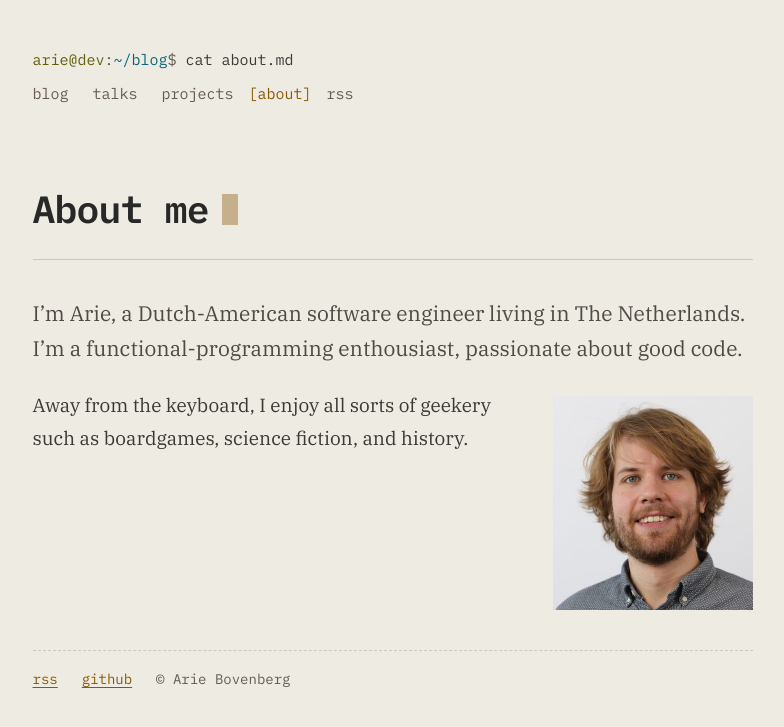
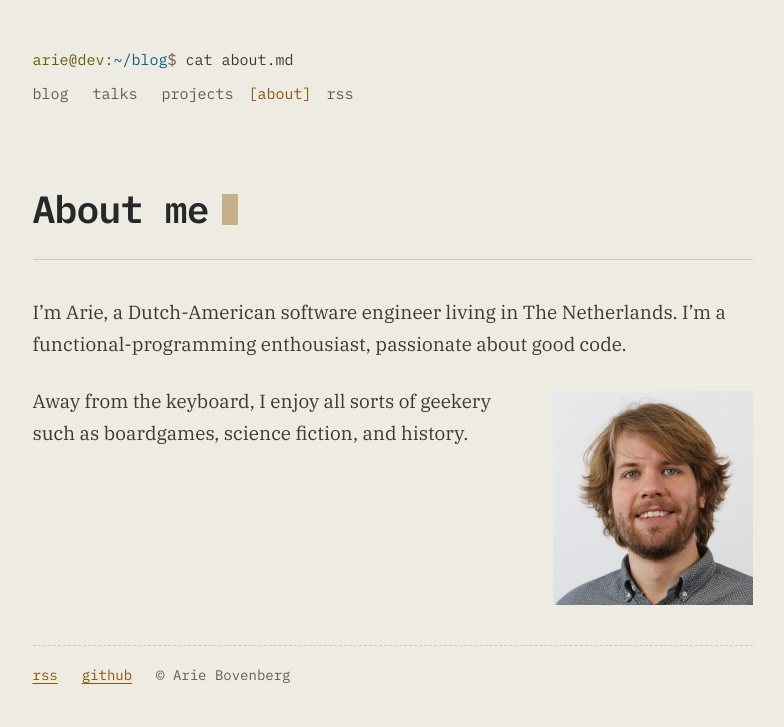
Before and after one commit to ariebovenberg/ariebovenberg.github.io, a Jekyll site: the page built from _pages/about.md, in a window 1280 px wide. Shown: the top 727 px of the page, without its empty margins (240-1024 px from the left). Built offline with Jekyll 4.4.1, drawn with Linux system fonts in a browser that asks for light colours.

Commit message:
remove separate lede formatting

```diff
--- a/_sass/base.scss
+++ b/_sass/base.scss
@@ -108,11 +108,6 @@ a:hover { text-decoration-thickness: 2px; }
 }
 .post-meta .tags { margin-left: 1.25em; }
 
-.post-content > p:first-child {
-  font-size: var(--text-lede);
-  line-height: 1.65;
-  color: var(--lede);
-}
 .post-content p,
 .post-content ul,
 .post-content ol { margin: 0 0 1.5rem; }
```
Also changed, not shown: AGENTS.md (+1 -1 lines).
